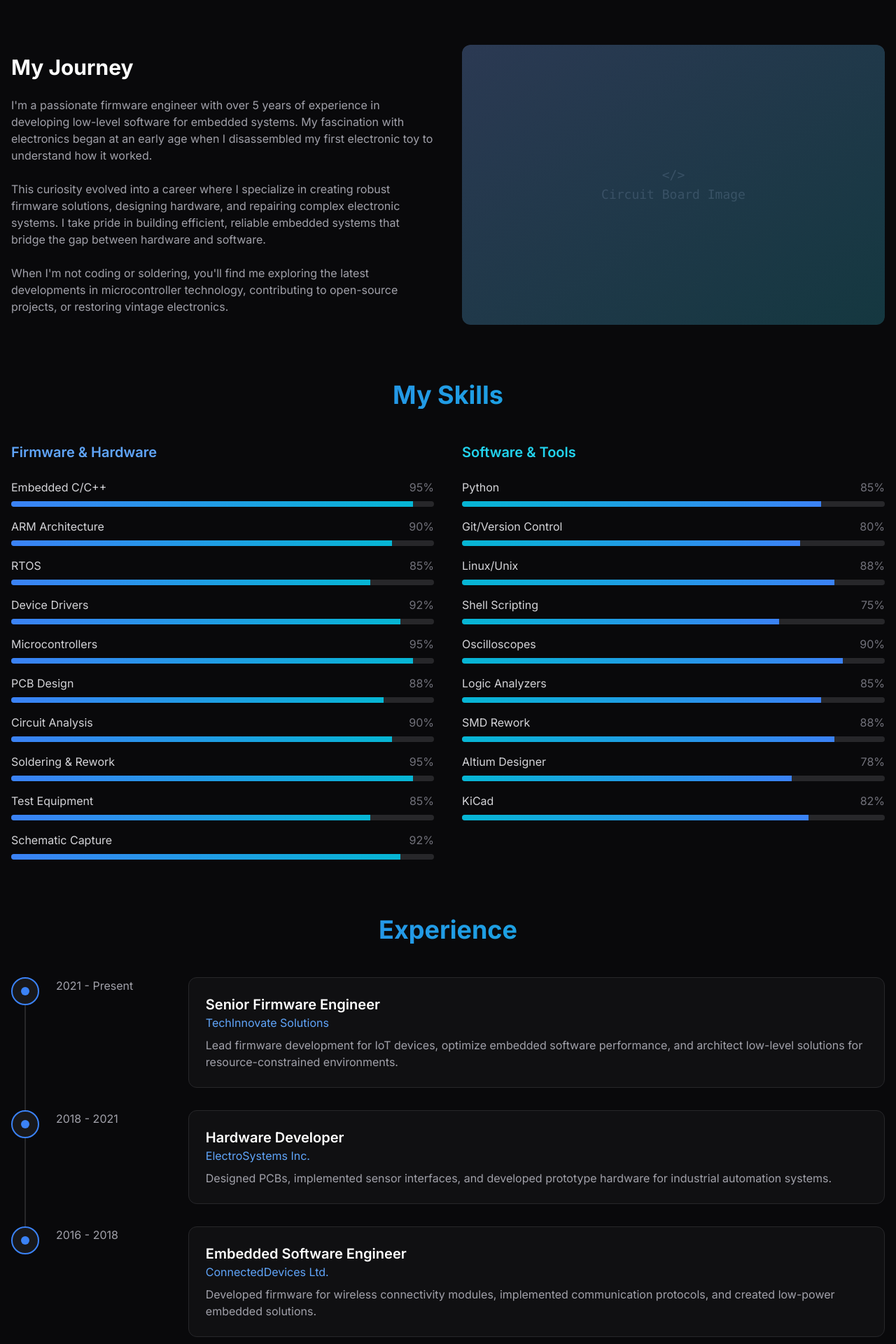
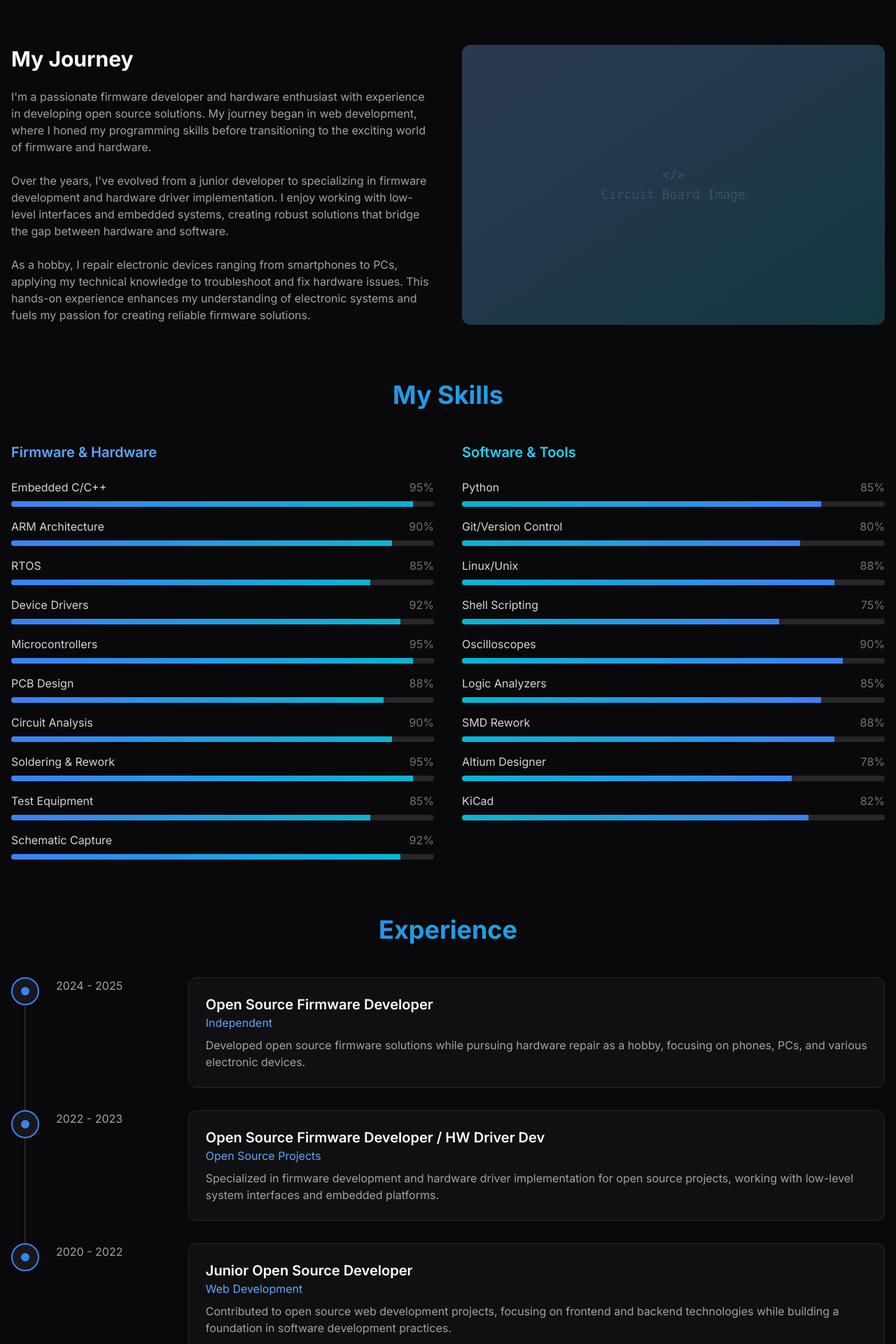
Before and after one commit to rexinscfu/rexin, a Next.js app: page /about in a window 1280 px wide. Shown: the part 280-2200 px from the top of the page at 70% size. Built offline with nearby package versions, Linux system fonts and the light colour scheme.

Commit message:
update: Personalize About page with accurate experience and biography

```diff
--- a/src/app/about/page.tsx
+++ b/src/app/about/page.tsx
@@ -70,13 +70,13 @@ export default function AboutPage() {
         >
           <h2 className="text-3xl font-bold text-white">My Journey</h2>
           <p className="text-zinc-400">
-            I'm a passionate firmware engineer with over 5 years of experience in developing low-level software for embedded systems. My fascination with electronics began at an early age when I disassembled my first electronic toy to understand how it worked.
+            I'm a passionate firmware developer and hardware enthusiast with experience in developing open source solutions. My journey began in web development, where I honed my programming skills before transitioning to the exciting world of firmware and hardware.
           </p>
           <p className="text-zinc-400">
-            This curiosity evolved into a career where I specialize in creating robust firmware solutions, designing hardware, and repairing complex electronic systems. I take pride in building efficient, reliable embedded systems that bridge the gap between hardware and software.
+            Over the years, I've evolved from a junior developer to specializing in firmware development and hardware driver implementation. I enjoy working with low-level interfaces and embedded systems, creating robust solutions that bridge the gap between hardware and software.
           </p>
           <p className="text-zinc-400">
-            When I'm not coding or soldering, you'll find me exploring the latest developments in microcontroller technology, contributing to open-source projects, or restoring vintage electronics.
+            As a hobby, I repair electronic devices ranging from smartphones to PCs, applying my technical knowledge to troubleshoot and fix hardware issues. This hands-on experience enhances my understanding of electronic systems and fuels my passion for creating reliable firmware solutions.
           </p>
         </motion.div>
 
@@ -162,22 +162,22 @@ export default function AboutPage() {
           {/* Timeline items */}
           {[
             {
-              title: "Senior Firmware Engineer",
-              company: "TechInnovate Solutions",
-              period: "2021 - Present",
-              description: "Lead firmware development for IoT devices, optimize embedded software performance, and architect low-level solutions for resource-constrained environments."
+              title: "Open Source Firmware Developer",
+              company: "Independent",
+              period: "2024 - 2025",
+              description: "Developed open source firmware solutions while pursuing hardware repair as a hobby, focusing on phones, PCs, and various electronic devices."
             },
             {
-              title: "Hardware Developer",
-              company: "ElectroSystems Inc.",
-              period: "2018 - 2021",
-              description: "Designed PCBs, implemented sensor interfaces, and developed prototype hardware for industrial automation systems."
+              title: "Open Source Firmware Developer / HW Driver Dev",
+              company: "Open Source Projects",
+              period: "2022 - 2023",
+              description: "Specialized in firmware development and hardware driver implementation for open source projects, working with low-level system interfaces and embedded platforms."
             },
             {
-              title: "Embedded Software Engineer",
-              company: "ConnectedDevices Ltd.",
-              period: "2016 - 2018",
-              description: "Developed firmware for wireless connectivity modules, implemented communication protocols, and created low-power embedded solutions."
+              title: "Junior Open Source Developer",
+              company: "Web Development",
+              period: "2020 - 2022",
+              description: "Contributed to open source web development projects, focusing on frontend and backend technologies while building a foundation in software development practices."
             }
           ].map((item, index) => (
             <motion.div
```
